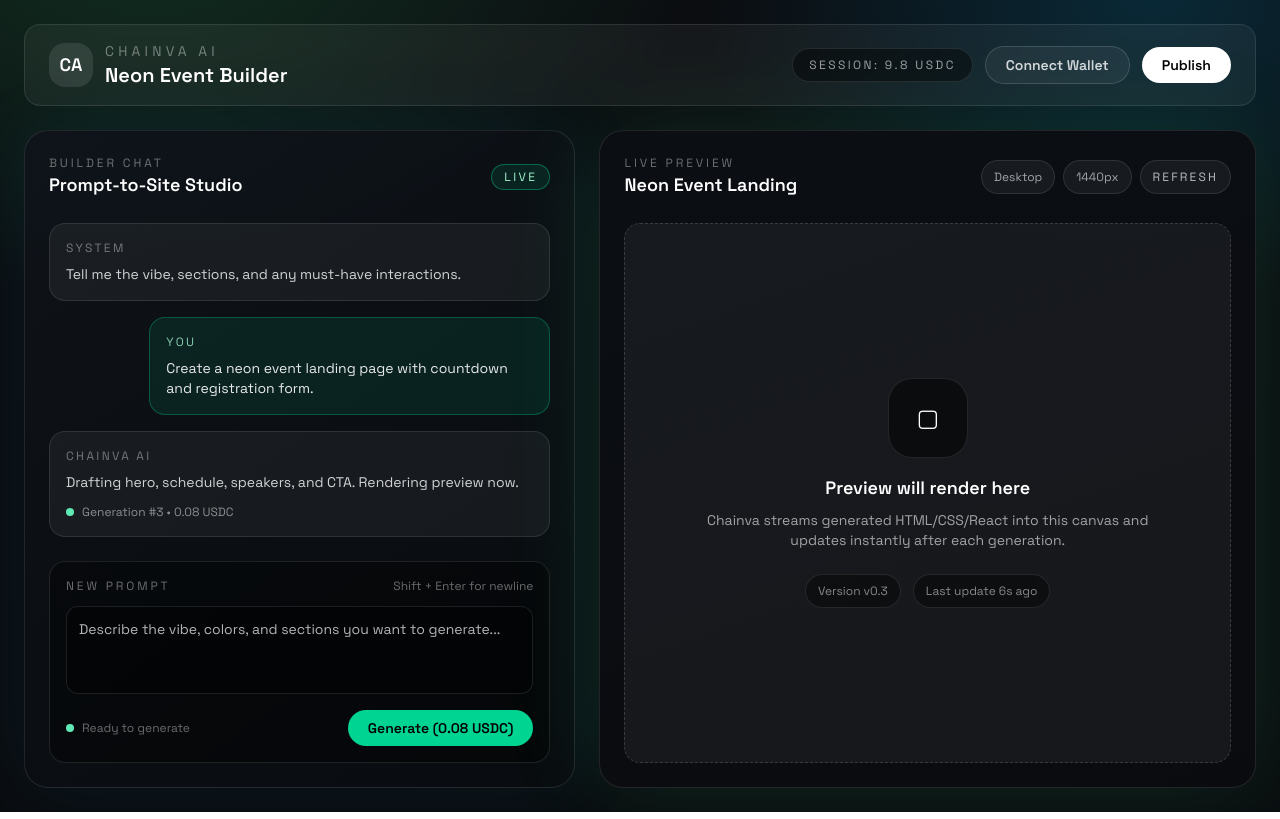
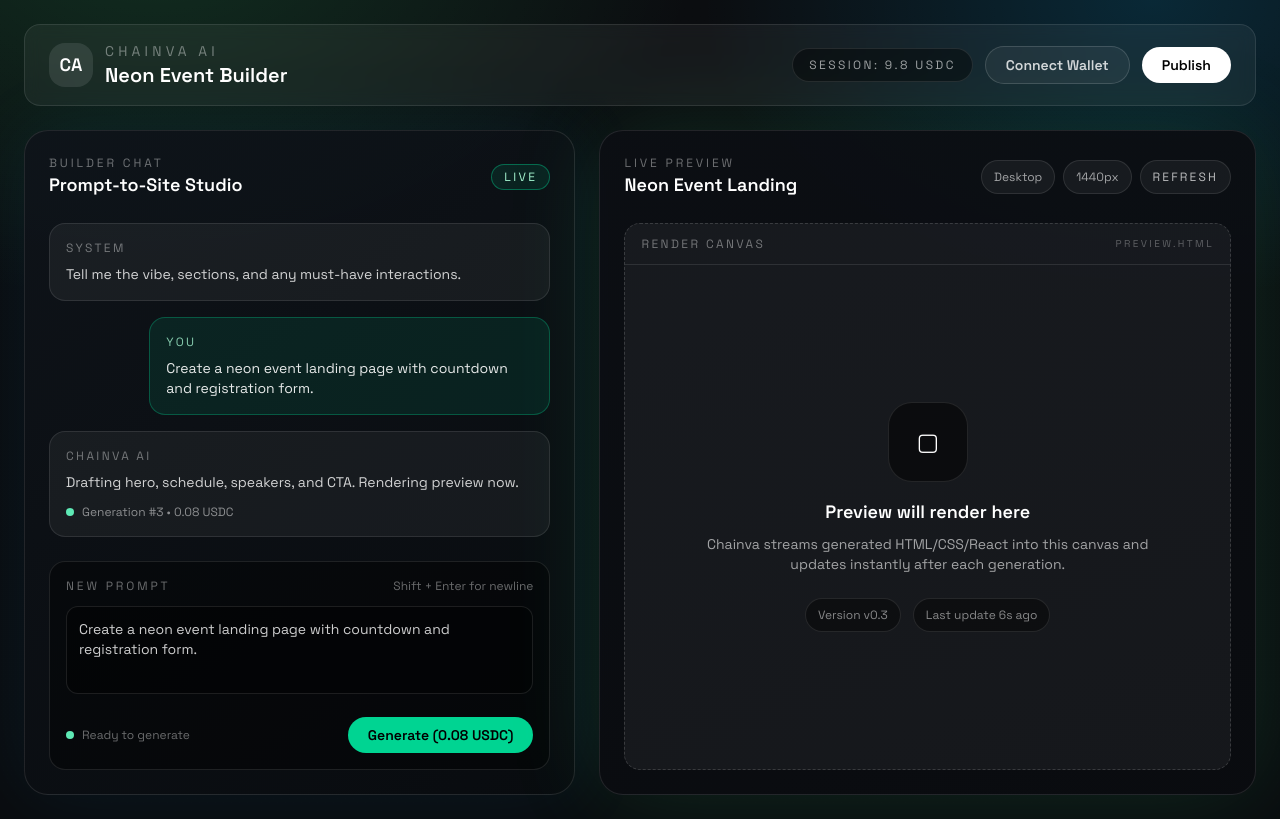
Before and after one commit to satyasandeep007/yellow-studio, a Next.js app: page / in a window 1280 px wide. Built offline with nearby package versions, Linux system fonts and the light colour scheme.

Commit message:
feat(ui): wire prompt state and preview iframe container

```diff
--- a/app/page.tsx
+++ b/app/page.tsx
@@ -1,15 +1,23 @@
+"use client";
+
 import { BuilderHeader } from "@/components/BuilderHeader";
 import { ChatPanel } from "@/components/ChatPanel";
 import { PreviewPanel } from "@/components/PreviewPanel";
+import { useState } from "react";
 
 export default function Home() {
+  const [prompt, setPrompt] = useState(
+    "Create a neon event landing page with countdown and registration form."
+  );
+  const [previewHtml] = useState("");
+
   return (
     <div className="min-h-screen px-6 py-6 text-white">
       <main className="mx-auto flex min-h-[calc(100vh-3rem)] max-w-[1440px] flex-col gap-6">
         <BuilderHeader />
         <section className="grid flex-1 grid-cols-1 gap-6 lg:grid-cols-[1.05fr_1.25fr]">
-          <ChatPanel />
-          <PreviewPanel />
+          <ChatPanel prompt={prompt} onPromptChange={setPrompt} />
+          <PreviewPanel html={previewHtml} />
         </section>
       </main>
     </div>
--- a/components/ChatPanel.tsx
+++ b/components/ChatPanel.tsx
@@ -1,4 +1,9 @@
-export function ChatPanel() {
+type ChatPanelProps = {
+  prompt: string;
+  onPromptChange: (value: string) => void;
+};
+
+export function ChatPanel({ prompt, onPromptChange }: ChatPanelProps) {
   return (
     <div className="flex h-full flex-col rounded-3xl border border-white/10 bg-[linear-gradient(145deg,rgba(15,20,26,0.95),rgba(9,12,16,0.95))] p-6 shadow-[0_0_80px_rgba(0,184,255,0.08)]">
       <div className="flex items-center justify-between">
@@ -54,9 +59,12 @@
             Shift + Enter for newline
           </span>
         </div>
-        <div className="mt-3 min-h-[88px] rounded-xl border border-white/10 bg-black/40 p-3 text-sm text-white/70">
-          Describe the vibe, colors, and sections you want to generate...
-        </div>
+        <textarea
+          className="mt-3 min-h-[88px] w-full resize-none rounded-xl border border-white/10 bg-black/40 p-3 text-sm text-white/80 outline-none placeholder:text-white/40"
+          placeholder="Describe the vibe, colors, and sections you want to generate..."
+          value={prompt}
+          onChange={(event) => onPromptChange(event.target.value)}
+        />
         <div className="mt-4 flex items-center justify-between">
           <div className="flex items-center gap-2 text-xs text-white/40">
             <span className="inline-flex h-2 w-2 rounded-full bg-emerald-300"></span>
--- a/components/PreviewPanel.tsx
+++ b/components/PreviewPanel.tsx
@@ -1,4 +1,8 @@
-export function PreviewPanel() {
+type PreviewPanelProps = {
+  html: string;
+};
+
+export function PreviewPanel({ html }: PreviewPanelProps) {
   return (
     <div className="flex h-full flex-col rounded-3xl border border-white/10 bg-[linear-gradient(160deg,rgba(12,15,20,0.95),rgba(10,12,16,0.95))] p-6 shadow-[0_0_100px_rgba(57,255,136,0.12)]">
       <div className="flex flex-wrap items-center justify-between gap-4">
@@ -21,14 +25,30 @@
         </div>
       </div>
 
-      <div className="mt-6 flex flex-1 flex-col items-center justify-center rounded-2xl border border-dashed border-white/15 bg-white/5 p-6 text-center">
+      <div className="mt-6 flex flex-1 flex-col overflow-hidden rounded-2xl border border-dashed border-white/15 bg-white/5">
+        <div className="flex items-center justify-between border-b border-white/10 px-4 py-3 text-xs uppercase tracking-[0.2em] text-white/40">
+          <span>Render Canvas</span>
+          <span className="text-[10px] text-white/30">preview.html</span>
+        </div>
+        <div className="flex flex-1">
+          {html ? (
+            <iframe
+              className="h-full w-full bg-white"
+              title="Chainva Preview"
+              sandbox="allow-scripts allow-forms allow-same-origin"
+              srcDoc={html}
+            />
+          ) : (
+            <div className="flex flex-1 flex-col items-center justify-center p-6 text-center">
               <div className="flex h-20 w-20 items-center justify-center rounded-3xl border border-white/10 bg-black/50 text-2xl">
                 ▢
               </div>
-        <h3 className="mt-4 text-lg font-semibold">Preview will render here</h3>
+              <h3 className="mt-4 text-lg font-semibold">
+                Preview will render here
+              </h3>
               <p className="mt-2 max-w-md text-sm text-white/60">
-          Chainva streams generated HTML/CSS/React into this canvas and updates
-          instantly after each generation.
+                Chainva streams generated HTML/CSS/React into this canvas and
+                updates instantly after each generation.
               </p>
               <div className="mt-6 flex flex-wrap items-center justify-center gap-3 text-xs text-white/50">
                 <span className="rounded-full border border-white/10 bg-black/40 px-3 py-2">
@@ -39,6 +59,9 @@
                 </span>
               </div>
             </div>
+          )}
+        </div>
+      </div>
     </div>
   );
 }
```
Lines whose indentation alone changed are shown as unchanged.
